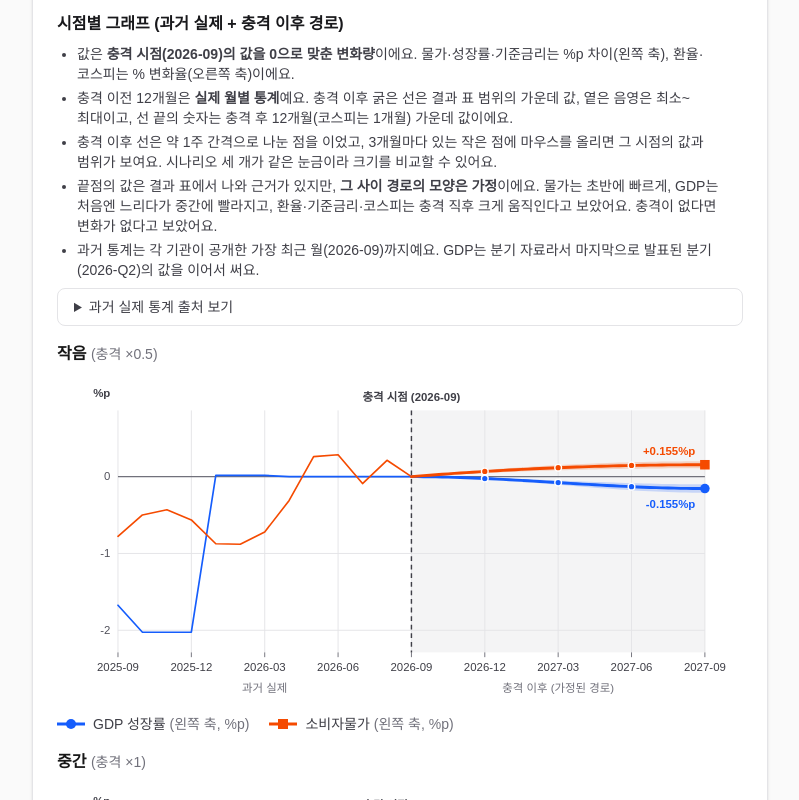
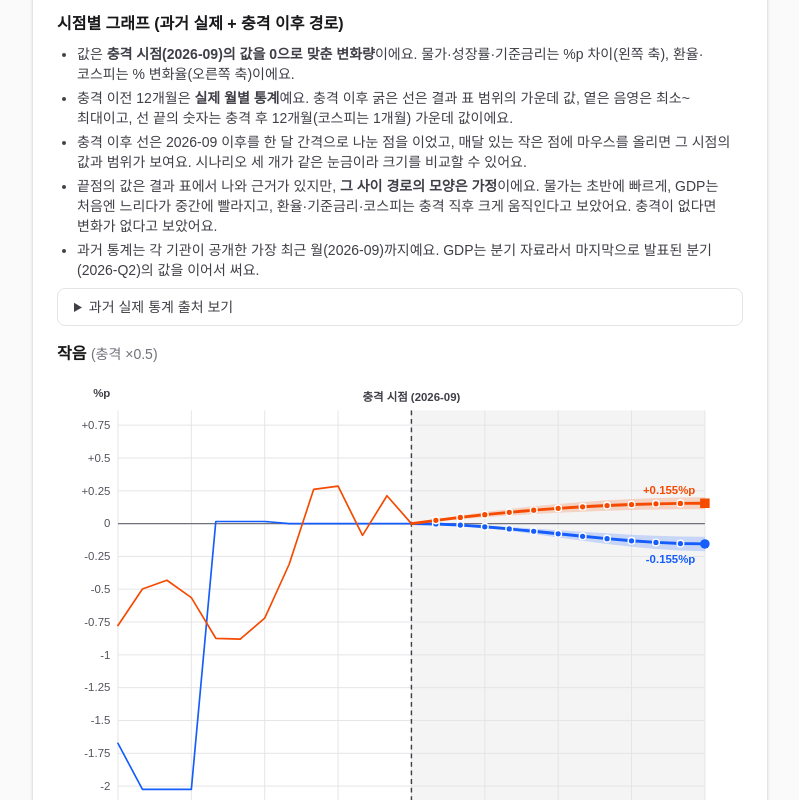
Before and after one commit to lke35635-sys/policylens, a Next.js app: page / in a window 1280 px wide. Shown: the part 1220-2020 px from the top of the page, without its empty margins (240-1039 px from the left). Built offline with nearby package versions, Linux system fonts and the light colour scheme.

Commit message:
충격 이후를 한 달 간격 점으로 바꾸고 세로 눈금을 촘촘히, 그래프를 더 크게 해 세 시나리오 차이가 잘 보이게 함
Co-Authored-By: Claude Sonnet 5.5 <noreply@anthropic.com>

```diff
--- a/scripts/check-stress-paths.mjs
+++ b/scripts/check-stress-paths.mjs
@@ -84,11 +84,11 @@ check("충격 이후는 0개월에서 시작해 12개월에 표의 값에 도달
   expect(near(f[0].mid, 0) && near(f[0].min, 0) && near(f[0].max, 0), "0개월은 변화 없음");
   expect(near(last.mid, -0.31) && near(last.min, -0.42) && near(last.max, -0.2), JSON.stringify(last));
 });
-check(`충격 이후는 ${STEPS_PER_YEAR}칸(0.25개월 간격, 점 ${STEPS_PER_YEAR + 1}개)으로 나뉘고 간격이 일정하다`, () => {
+check(`충격 이후는 ${STEPS_PER_YEAR}칸(1개월 간격, 점 ${STEPS_PER_YEAR + 1}개)으로 나뉘고 간격이 일정하다 (한 달 단위)`, () => {
   const f = paths.medium[0].future;
   expect(f.length === STEPS_PER_YEAR + 1, `점 개수 ${f.length}`);
   for (let i = 1; i < f.length; i += 1) expect(near(f[i].month - f[i - 1].month, 12 / STEPS_PER_YEAR), `${i}번째 간격`);
-  expect(f.some((q) => q.month === 3) && f.some((q) => q.month === 6) && f.some((q) => q.month === 9), "3·6·9개월 점");
+  expect(f.some((q) => q.month === 3) && f.some((q) => q.month === 6) && f.some((q) => q.month === 9), "3·6·9개월 점이 있음");
 });
 check("경로는 직선이 아니고 변수마다 모양이 다르다 (물가는 앞쪽이 빠르고, GDP는 뒤쪽이 빠르다)", () => {
   const gdp = paths.medium[0].future;
--- a/src/components/ScenarioPathChart.tsx
+++ b/src/components/ScenarioPathChart.tsx
@@ -1,6 +1,6 @@
 // Design Ref: §3.3 시점별 그래프 (PLAN 6번) — 시나리오 하나(작음 / 중간 / 큼)의 "과거 실제 + 충격 이후 경로" 꺾은선 그래프.
 // 충격 12개월 전 ~ 충격 12개월 후를 한 장에 그린다. 충격 시점(0개월)에 세로 점선, 3개월마다 세로 눈금선.
-// 충격 이후 선은 약 1주(0.25개월) 간격으로 나눈 점을 잇고, 3개월마다 점을 찍어 시점별 값을 읽을 수 있게 한다.
+// 충격 이후 선은 한 달 간격 점을 잇고, 매달 점을 찍어 시점별 값을 읽을 수 있게 한다.
 // 세 시나리오가 같은 눈금이라 크기를 비교할 수 있다.
 // - 세로축은 충격 시점의 값을 0으로 맞춘 변화량: 왼쪽 %p(GDP·소비자물가·기준금리), 오른쪽 %(환율·코스피). 두 축의 0은 같은 높이.
 // - 충격 이전: 실제 월별 통계(가는 선). 충격 이후: 표의 변동 범위에 도달하는 경로(굵은 선 = 범위의 가운데 값, 음영 = 최소~최대).
@@ -228,10 +228,10 @@ function PathSvg({ id, title, description, scenario, result, paths, domains, fro
             className={STYLE[p.variable].stroke}
           />
         ))}
-        {/* 3개월마다 작은 점 (코스피는 0.5개월 지점) */}
+        {/* 매달 작은 점 (코스피는 0.5개월 지점) */}
         {paths.map((p) =>
           p.future
-            .filter((q) => q.month > 0 && q.month < p.horizon && (p.horizon === 1 ? Math.abs(q.month - 0.5) < 1e-9 : q.month % 3 === 0))
+            .filter((q) => q.month > 0 && q.month < p.horizon && (p.horizon === 1 ? Math.abs(q.month - 0.5) < 1e-9 : true))
             .map((q) => (
               <circle key={`dot-${p.variable}-${q.month}`} cx={xAt(q.month)} cy={yAt(p.axis, q.mid)} r={3.5} className={`${STYLE[p.variable].fill} stroke-white dark:stroke-black`} strokeWidth={1.5}>
                 <title>{`${p.legend} · 충격 후 ${q.month}개월: 가운데 ${formatNumber(q.mid)}${AXIS_UNIT[p.axis]} (범위 ${formatNumber(q.min)} ~ ${formatNumber(q.max)})`}</title>
@@ -303,7 +303,7 @@ export function ScenarioPathChart({ id, scenario, result, paths, fullDomains }:
         paths={paths}
         domains={fullDomains}
         fromMonth={-pastMonths}
-        height={340}
+        height={520}
         xTicks={xTicks}
         caption={{ left: "과거 실제", right: "충격 이후 (가정된 경로)" }}
       />
--- a/src/components/ScenarioPathCharts.tsx
+++ b/src/components/ScenarioPathCharts.tsx
@@ -35,7 +35,7 @@ export function ScenarioPathCharts({ id, result }: { id: string; result: StressR
             최소~최대이고, 선 끝의 숫자는 충격 후 12개월(코스피는 1개월) 가운데 값이에요.
           </li>
           <li>
-            충격 이후 선은 약 1주 간격으로 나눈 점을 이었고, 3개월마다 있는 작은 점에 마우스를 올리면 그 시점의 값과 범위가 보여요. 시나리오 세
+            충격 이후 선은 2026-09 이후를 한 달 간격으로 나눈 점을 이었고, 매달 있는 작은 점에 마우스를 올리면 그 시점의 값과 범위가 보여요. 시나리오 세
             개가 같은 눈금이라 크기를 비교할 수 있어요.
           </li>
           <li>
--- a/src/lib/stress/axis.ts
+++ b/src/lib/stress/axis.ts
@@ -30,7 +30,7 @@ function paddedRange(values: number[]): { lo: number; hi: number } {
 }
 
 function ticksOf(lo: number, hi: number): number[] {
-  const step = niceStep((hi - lo) / 4);
+  const step = niceStep((hi - lo) / 14);
   const ticks: number[] = [];
   for (let i = Math.ceil(lo / step - 1e-9); i <= Math.floor(hi / step + 1e-9); i += 1) {
     ticks.push(Number((i * step).toFixed(10)) + 0); // +0은 -0을 0으로 바꾼다
--- a/src/lib/stress/paths.ts
+++ b/src/lib/stress/paths.ts
@@ -50,8 +50,8 @@ function relativeTo(variable: VariableKey, value: number, base: number): number
 // 그래프에 그리는 과거 구간의 길이(개월). 저장된 통계는 더 길지만, 짧게 그려야 충격 이후 구간이 잘 보인다.
 export const DEFAULT_PAST_MONTHS = 12;
 
-// 충격 이후 구간을 나누는 간격: 1년은 0.25개월(약 1주)마다, 코스피(1개월)는 0.1개월마다 한 점
-export const STEPS_PER_YEAR = 48;
+// 충격 이후 구간을 나누는 간격: 1년은 한 달마다, 코스피(1개월)는 0.1개월마다 한 점
+export const STEPS_PER_YEAR = 12;
 export const STEPS_SHORT = 10;
 
 // 충격 이후 경로의 모양(가정). 0(충격 시점) → 1(끝점)로 가는 비율을 돌려주고, x가 1이면 반드시 1이라 끝점은 표의 값 그대로다.
```
